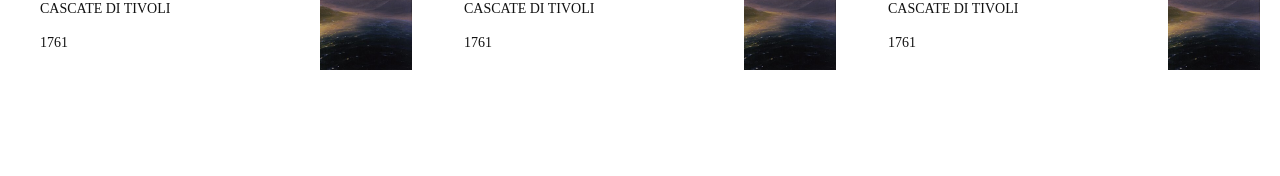
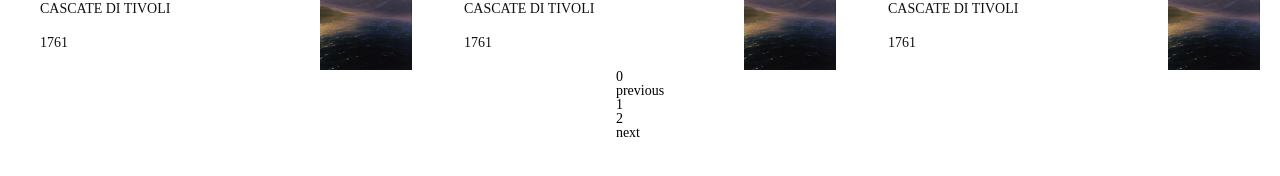
Before and after one commit to totato4/arts, a React (Vite) app: page / in a window 1280 px wide. Shown: the part 666-842 px from the top of the page. Built offline with nearby package versions, Linux system fonts and the light colour scheme; a web font is replaced by a local one.

Commit message:
create pagination, but not work now

```diff
--- a/package.json
+++ b/package.json
@@ -13,6 +13,7 @@
     "@reduxjs/toolkit": "^2.5.0",
     "react": "^18.3.1",
     "react-dom": "^18.3.1",
+    "react-paginate": "^8.2.0",
     "react-redux": "^9.2.0"
   },
   "devDependencies": {
--- a/src/App.tsx
+++ b/src/App.tsx
@@ -1,11 +1,14 @@
-import { useEffect } from "react";
+import { useEffect, useState } from "react";
 import Card from "./components/Card";
 import CardList from "./components/CardList";
 import Header from "./components/Header/index";
 import { useAppSelector } from "./hooks/useRedux";
 import Toolbar from "./components/Toolbar";
+import Pagination from "./components/Pagination";
 
 function App() {
+  const [currentPage, setCurrentPage] = useState<number>(0);
+
   const theme = useAppSelector((state) => state.theme.theme);
   // Устанавливаем атрибут data-theme на корневом элементе <html>
   useEffect(() => {
@@ -25,6 +28,12 @@ function App() {
           <Card />
           <Card />
         </CardList>
+        <Pagination
+          ItemsPerPage={6}
+          dataLength={10}
+          setCurrentPage={setCurrentPage}
+          currentPage={currentPage}
+        />
       </div>
     </div>
   );
--- /dev/null
+++ b/src/components/Pagination/index.tsx
@@ -0,0 +1,40 @@
+import ReactPaginate from "react-paginate";
+
+interface PaginationProps {
+  currentPage: number;
+  setCurrentPage: React.Dispatch<React.SetStateAction<number>>;
+  ItemsPerPage: number;
+  dataLength: number;
+}
+
+function Pagination({
+  currentPage,
+  setCurrentPage,
+  ItemsPerPage,
+  dataLength,
+}: PaginationProps) {
+  // Вычисляем индексы для отображаемых элементов
+
+  // Обработчик изменения страницы
+  const handlePageClick = (selectedItem: { selected: number }) => {
+    setCurrentPage(selectedItem.selected);
+  };
+  return (
+    <div>
+      {currentPage}
+      <ReactPaginate
+        previousLabel="previous"
+        nextLabel="next"
+        breakLabel="..."
+        pageCount={Math.ceil(dataLength / ItemsPerPage)}
+        marginPagesDisplayed={2}
+        pageRangeDisplayed={5}
+        onPageChange={handlePageClick}
+        containerClassName="pagination"
+        activeClassName="active"
+      />
+    </div>
+  );
+}
+
+export default Pagination;
```
Also changed, not shown: src/components/Pagination/Pagination.module.scss (added), 1 other file (tests, documents, lock files or other folders).
